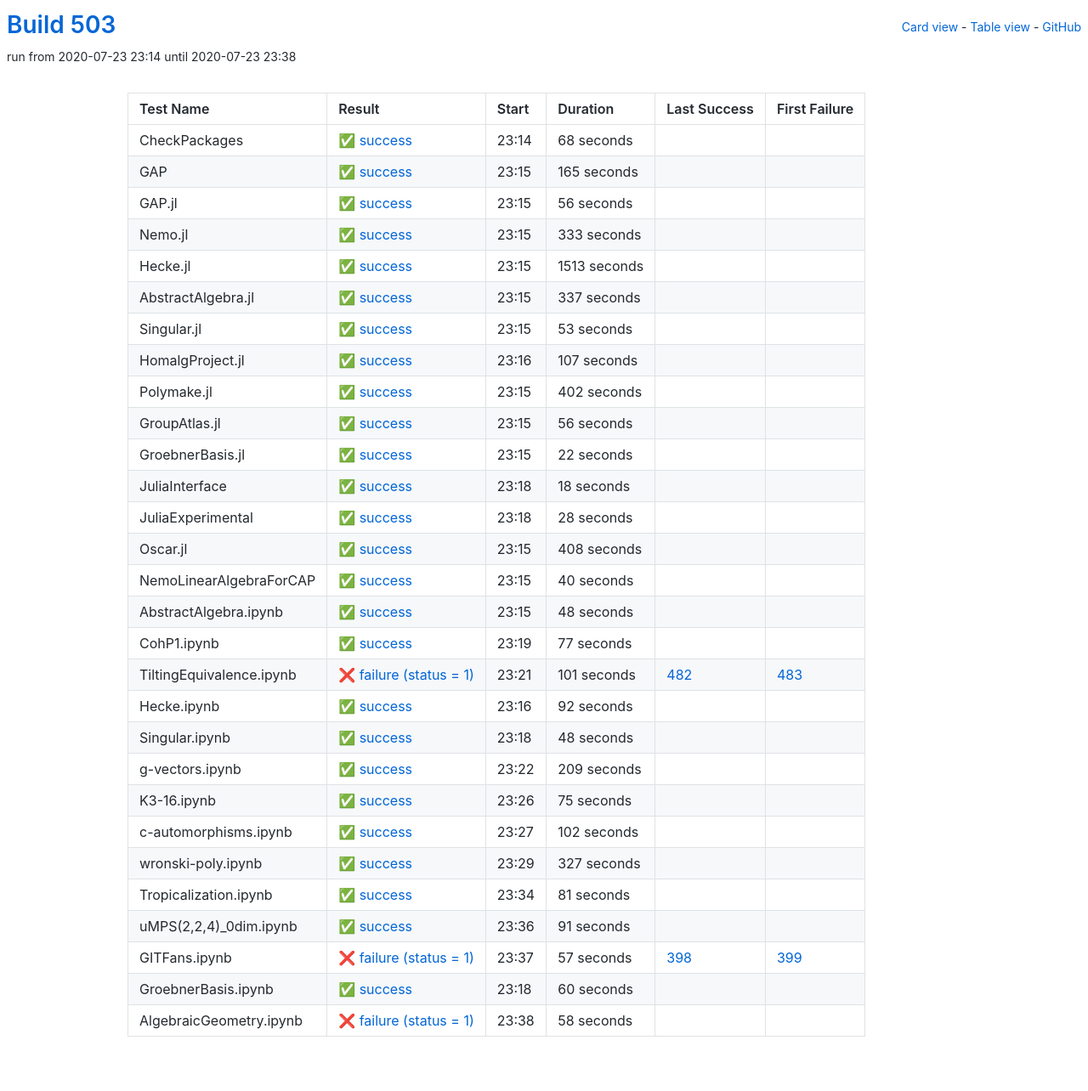
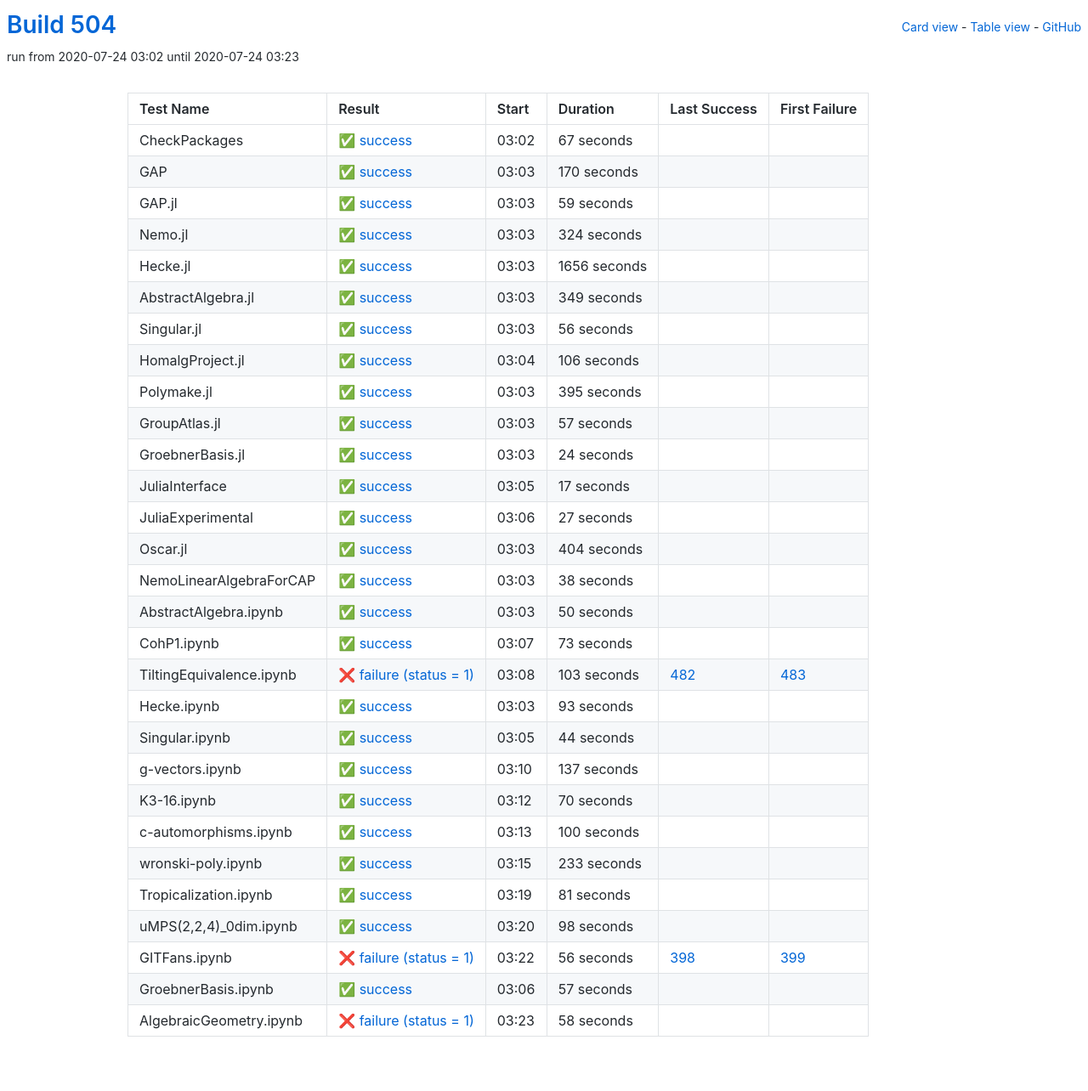
Before and after one commit to oscar-system/oscar-ci-status-stable, a Jekyll site: the page built from table.html, in a window 1280 px wide. Shown: the whole page at 85% size. Built offline with Jekyll 4.4.1, drawn with Linux system fonts in a browser that asks for light colours.

Commit message:
Build #504

```diff
--- a/_data/ci.yml
+++ b/_data/ci.yml
@@ -1,6 +1,6 @@
 ---
-build: 503
-build_url: https://oscarci.mathematik.uni-kl.de/job/oscar-stable/503/
+build: 504
+build_url: https://oscarci.mathematik.uni-kl.de/job/oscar-stable/504/
 job: oscar-stable
 organization: oscar-system
 repo: oscar-ci-status-stable
@@ -8,32 +8,80 @@ repourl: https://github.com/oscar-system/oscar-ci-status-stable
 tests:
 - name: CheckPackages
   id: checkpackages
-  log: https://oscarci.mathematik.uni-kl.de/job/oscar-stable/503/artifact/logs/build-503/CheckPackages.log
-  start: 2020-07-23 23:14
+  log: https://oscarci.mathematik.uni-kl.de/job/oscar-stable/504/artifact/logs/build-504/CheckPackages.log
+  start: 2020-07-24 03:02
   success: true
   exitcode: 0
   status: success
-  duration: 68
+  duration: 67
   last_success: false
   last_success_url:
   first_failure: false
   first_failure_url:
 - name: GAP
   id: gap
-  log: https://oscarci.mathematik.uni-kl.de/job/oscar-stable/503/artifact/logs/build-503/GAP.log
-  start: 2020-07-23 23:15
+  log: https://oscarci.mathematik.uni-kl.de/job/oscar-stable/504/artifact/logs/build-504/GAP.log
+  start: 2020-07-24 03:03
   success: true
   exitcode: 0
   status: success
-  duration: 165
+  duration: 170
   last_success: false
   last_success_url:
   first_failure: false
   first_failure_url:
 - name: GAP.jl
   id: gap-jl
-  log: https://oscarci.mathematik.uni-kl.de/job/oscar-stable/503/artifact/logs/build-503/GAP.jl.log
-  start: 2020-07-23 23:15
+  log: https://oscarci.mathematik.uni-kl.de/job/oscar-stable/504/artifact/logs/build-504/GAP.jl.log
+  start: 2020-07-24 03:03
+  success: true
+  exitcode: 0
+  status: success
+  duration: 59
+  last_success: false
+  last_success_url:
+  first_failure: false
+  first_failure_url:
+- name: Nemo.jl
+  id: nemo-jl
+  log: https://oscarci.mathematik.uni-kl.de/job/oscar-stable/504/artifact/logs/build-504/Nemo.jl.log
+  start: 2020-07-24 03:03
+  success: true
+  exitcode: 0
+  status: success
+  duration: 324
+  last_success: false
+  last_success_url:
+  first_failure: false
+  first_failure_url:
+- name: Hecke.jl
+  id: hecke-jl
+  log: https://oscarci.mathematik.uni-kl.de/job/oscar-stable/504/artifact/logs/build-504/Hecke.jl.log
+  start: 2020-07-24 03:03
+  success: true
+  exitcode: 0
+  status: success
+  duration: 1656
+  last_success: false
+  last_success_url:
+  first_failure: false
+  first_failure_url:
+- name: AbstractAlgebra.jl
+  id: abstractalgebra-jl
+  log: https://oscarci.mathematik.uni-kl.de/job/oscar-stable/504/artifact/logs/build-504/AbstractAlgebra.jl.log
+  start: 2020-07-24 03:03
+  success: true
+  exitcode: 0
+  status: success
+  duration: 349
+  last_success: false
+  last_success_url:
+  first_failure: false
+  first_failure_url:
+- name: Singular.jl
+  id: singular-jl
+  log: https://oscarci.mathematik.uni-kl.de/job/oscar-stable/504/artifact/logs/build-504/Singular.jl.log
+  start: 2020-07-24 03:03
   success: true
   exitcode: 0
   status: success
@@ -42,262 +90,214 @@ tests:
   last_success_url:
   first_failure: false
   first_failure_url:
-- name: Nemo.jl
-  id: nemo-jl
-  log: https://oscarci.mathematik.uni-kl.de/job/oscar-stable/503/artifact/logs/build-503/Nemo.jl.log
-  start: 2020-07-23 23:15
+- name: HomalgProject.jl
+  id: homalgproject-jl
+  log: https://oscarci.mathematik.uni-kl.de/job/oscar-stable/504/artifact/logs/build-504/HomalgProject.jl.log
+  start: 2020-07-24 03:04
   success: true
   exitcode: 0
   status: success
-  duration: 333
-  last_success: false
-  last_success_url:
-  first_failure: false
-  first_failure_url:
-- name: Hecke.jl
-  id: hecke-jl
-  log: https://oscarci.mathematik.uni-kl.de/job/oscar-stable/503/artifact/logs/build-503/Hecke.jl.log
-  start: 2020-07-23 23:15
-  success: true
-  exitcode: 0
-  status: success
-  duration: 1513
-  last_success: false
-  last_success_url:
-  first_failure: false
-  first_failure_url:
-- name: AbstractAlgebra.jl
-  id: abstractalgebra-jl
-  log: https://oscarci.mathematik.uni-kl.de/job/oscar-stable/503/artifact/logs/build-503/AbstractAlgebra.jl.log
-  start: 2020-07-23 23:15
-  success: true
-  exitcode: 0
-  status: success
-  duration: 337
-  last_success: false
-  last_success_url:
-  first_failure: false
-  first_failure_url:
-- name: Singular.jl
-  id: singular-jl
-  log: https://oscarci.mathematik.uni-kl.de/job/oscar-stable/503/artifact/logs/build-503/Singular.jl.log
-  start: 2020-07-23 23:15
-  success: true
-  exitcode: 0
-  status: success
-  duration: 53
-  last_success: false
-  last_success_url:
-  first_failure: false
-  first_failure_url:
-- name: HomalgProject.jl
-  id: homalgproject-jl
-  log: https://oscarci.mathematik.uni-kl.de/job/oscar-stable/503/artifact/logs/build-503/HomalgProject.jl.log
-  start: 2020-07-23 23:16
-  success: true
-  exitcode: 0
-  status: success
-  duration: 107
+  duration: 106
   last_success: false
   last_success_url:
   first_failure: false
   first_failure_url:
 - name: Polymake.jl
   id: polymake-jl
-  log: https://oscarci.mathematik.uni-kl.de/job/oscar-stable/503/artifact/logs/build-503/Polymake.jl.log
-  start: 2020-07-23 23:15
+  log: https://oscarci.mathematik.uni-kl.de/job/oscar-stable/504/artifact/logs/build-504/Polymake.jl.log
+  start: 2020-07-24 03:03
   success: true
   exitcode: 0
   status: success
-  duration: 402
+  duration: 395
   last_success: false
   last_success_url:
   first_failure: false
   first_failure_url:
 - name: GroupAtlas.jl
   id: groupatlas-jl
-  log: https://oscarci.mathematik.uni-kl.de/job/oscar-stable/503/artifact/logs/build-503/GroupAtlas.jl.log
-  start: 2020-07-23 23:15
+  log: https://oscarci.mathematik.uni-kl.de/job/oscar-stable/504/artifact/logs/build-504/GroupAtlas.jl.log
+  start: 2020-07-24 03:03
   success: true
   exitcode: 0
   status: success
-  duration: 56
+  duration: 57
   last_success: false
   last_success_url:
   first_failure: false
   first_failure_url:
 - name: GroebnerBasis.jl
   id: groebnerbasis-jl
-  log: https://oscarci.mathematik.uni-kl.de/job/oscar-stable/503/artifact/logs/build-503/GroebnerBasis.jl.log
-  start: 2020-07-23 23:15
+  log: https://oscarci.mathematik.uni-kl.de/job/oscar-stable/504/artifact/logs/build-504/GroebnerBasis.jl.log
+  start: 2020-07-24 03:03
   success: true
   exitcode: 0
   status: success
-  duration: 22
+  duration: 24
   last_success: false
   last_success_url:
   first_failure: false
   first_failure_url:
 - name: JuliaInterface
   id: juliainterface
-  log: https://oscarci.mathematik.uni-kl.de/job/oscar-stable/503/artifact/logs/build-503/JuliaInterface.log
-  start: 2020-07-23 23:18
+  log: https://oscarci.mathematik.uni-kl.de/job/oscar-stable/504/artifact/logs/build-504/JuliaInterface.log
+  start: 2020-07-24 03:05
   success: true
   exitcode: 0
   status: success
-  duration: 18
+  duration: 17
   last_success: false
   last_success_url:
   first_failure: false
   first_failure_url:
 - name: JuliaExperimental
   id: juliaexperimental
-  log: https://oscarci.mathematik.uni-kl.de/job/oscar-stable/503/artifact/logs/build-503/JuliaExperimental.log
-  start: 2020-07-23 23:18
+  log: https://oscarci.mathematik.uni-kl.de/job/oscar-stable/504/artifact/logs/build-504/JuliaExperimental.log
+  start: 2020-07-24 03:06
   success: true
   exitcode: 0
   status: success
-  duration: 28
+  duration: 27
   last_success: false
   last_success_url:
   first_failure: false
   first_failure_url:
 - name: Oscar.jl
   id: oscar-jl
-  log: https://oscarci.mathematik.uni-kl.de/job/oscar-stable/503/artifact/logs/build-503/Oscar.jl.log
-  start: 2020-07-23 23:15
+  log: https://oscarci.mathematik.uni-kl.de/job/oscar-stable/504/artifact/logs/build-504/Oscar.jl.log
+  start: 2020-07-24 03:03
   success: true
   exitcode: 0
   status: success
-  duration: 408
+  duration: 404
   last_success: false
   last_success_url:
   first_failure: false
   first_failure_url:
 - name: NemoLinearAlgebraForCAP
   id: nemolinearalgebraforcap
-  log: https://oscarci.mathematik.uni-kl.de/job/oscar-stable/503/artifact/logs/build-503/NemoLinearAlgebraForCAP.log
-  start: 2020-07-23 23:15
+  log: https://oscarci.mathematik.uni-kl.de/job/oscar-stable/504/artifact/logs/build-504/NemoLinearAlgebraForCAP.log
+  start: 2020-07-24 03:03
   success: true
   exitcode: 0
   status: success
-  duration: 40
+  duration: 38
   last_success: false
   last_success_url:
   first_failure: false
   first_failure_url:
 - name: AbstractAlgebra.ipynb
   id: abstractalgebra-ipynb
-  log: https://oscarci.mathematik.uni-kl.de/job/oscar-stable/503/artifact/logs/build-503/AbstractAlgebra.ipynb.log
-  start: 2020-07-23 23:15
+  log: https://oscarci.mathematik.uni-kl.de/job/oscar-stable/504/artifact/logs/build-504/AbstractAlgebra.ipynb.log
+  start: 2020-07-24 03:03
   success: true
   exitcode: 0
   status: success
-  duration: 48
+  duration: 50
   last_success: false
   last_success_url:
   first_failure: false
   first_failure_url:
 - name: CohP1.ipynb
   id: cohp1-ipynb
-  log: https://oscarci.mathematik.uni-kl.de/job/oscar-stable/503/artifact/logs/build-503/CohP1.ipynb.log
-  start: 2020-07-23 23:19
+  log: https://oscarci.mathematik.uni-kl.de/job/oscar-stable/504/artifact/logs/build-504/CohP1.ipynb.log
+  start: 2020-07-24 03:07
   success: true
   exitcode: 0
   status: success
-  duration: 77
+  duration: 73
   last_success: false
   last_success_url:
   first_failure: false
   first_failure_url:
 - name: TiltingEquivalence.ipynb
   id: tiltingequivalence-ipynb
-  log: https://oscarci.mathematik.uni-kl.de/job/oscar-stable/503/artifact/logs/build-503/TiltingEquivalence.ipynb.log
-  start: 2020-07-23 23:21
+  log: https://oscarci.mathematik.uni-kl.de/job/oscar-stable/504/artifact/logs/build-504/TiltingEquivalence.ipynb.log
+  start: 2020-07-24 03:08
   success: false
   exitcode: 1
   status: failure
-  duration: 101
+  duration: 103
   last_success: 482
   last_success_url: https://oscarci.mathematik.uni-kl.de/job/oscar-stable/482/
   first_failure: 483
   first_failure_url: https://oscarci.mathematik.uni-kl.de/job/oscar-stable/483/
 - name: Hecke.ipynb
   id: hecke-ipynb
-  log: https://oscarci.mathematik.uni-kl.de/job/oscar-stable/503/artifact/logs/build-503/Hecke.ipynb.log
-  start: 2020-07-23 23:16
+  log: https://oscarci.mathematik.uni-kl.de/job/oscar-stable/504/artifact/logs/build-504/Hecke.ipynb.log
+  start: 2020-07-24 03:03
   success: true
   exitcode: 0
   status: success
-  duration: 92
+  duration: 93
   last_success: false
   last_success_url:
   first_failure: false
   first_failure_url:
 - name: Singular.ipynb
   id: singular-ipynb
-  log: https://oscarci.mathematik.uni-kl.de/job/oscar-stable/503/artifact/logs/build-503/Singular.ipynb.log
-  start: 2020-07-23 23:18
+  log: https://oscarci.mathematik.uni-kl.de/job/oscar-stable/504/artifact/logs/build-504/Singular.ipynb.log
+  start: 2020-07-24 03:05
   success: true
   exitcode: 0
   status: success
-  duration: 48
+  duration: 44
   last_success: false
   last_success_url:
   first_failure: false
   first_failure_url:
 - name: g-vectors.ipynb
   id: g-vectors-ipynb
-  log: https://oscarci.mathematik.uni-kl.de/job/oscar-stable/503/artifact/logs/build-503/g-vectors.ipynb.log
-  start: 2020-07-23 23:22
+  log: https://oscarci.mathematik.uni-kl.de/job/oscar-stable/504/artifact/logs/build-504/g-vectors.ipynb.log
+  start: 2020-07-24 03:10
   success: true
   exitcode: 0
   status: success
-  duration: 209
+  duration: 137
   last_success: false
   last_success_url:
   first_failure: false
   first_failure_url:
 - name: K3-16.ipynb
   id: k3-16-ipynb
-  log: https://oscarci.mathematik.uni-kl.de/job/oscar-stable/503/artifact/logs/build-503/K3-16.ipynb.log
-  start: 2020-07-23 23:26
+  log: https://oscarci.mathematik.uni-kl.de/job/oscar-stable/504/artifact/logs/build-504/K3-16.ipynb.log
+  start: 2020-07-24 03:12
   success: true
   exitcode: 0
   status: success
-  duration: 75
+  duration: 70
   last_success: false
   last_success_url:
   first_failure: false
   first_failure_url:
 - name: c-automorphisms.ipynb
   id: c-automorphisms-ipynb
-  log: https://oscarci.mathematik.uni-kl.de/job/oscar-stable/503/artifact/logs/build-503/c-automorphisms.ipynb.log
-  start: 2020-07-23 23:27
+  log: https://oscarci.mathematik.uni-kl.de/job/oscar-stable/504/artifact/logs/build-504/c-automorphisms.ipynb.log
+  start: 2020-07-24 03:13
   success: true
   exitcode: 0
   status: success
-  duration: 102
+  duration: 100
   last_success: false
   last_success_url:
   first_failure: false
   first_failure_url:
 - name: wronski-poly.ipynb
   id: wronski-poly-ipynb
-  log: https://oscarci.mathematik.uni-kl.de/job/oscar-stable/503/artifact/logs/build-503/wronski-poly.ipynb.log
-  start: 2020-07-23 23:29
+  log: https://oscarci.mathematik.uni-kl.de/job/oscar-stable/504/artifact/logs/build-504/wronski-poly.ipynb.log
+  start: 2020-07-24 03:15
   success: true
   exitcode: 0
   status: success
-  duration: 327
+  duration: 233
   last_success: false
   last_success_url:
   first_failure: false
   first_failure_url:
 - name: Tropicalization.ipynb
   id: tropicalization-ipynb
-  log: https://oscarci.mathematik.uni-kl.de/job/oscar-stable/503/artifact/logs/build-503/Tropicalization.ipynb.log
-  start: 2020-07-23 23:34
+  log: https://oscarci.mathematik.uni-kl.de/job/oscar-stable/504/artifact/logs/build-504/Tropicalization.ipynb.log
+  start: 2020-07-24 03:19
   success: true
   exitcode: 0
   status: success
@@ -308,44 +308,44 @@ tests:
   first_failure_url:
 - name: uMPS(2,2,4)_0dim.ipynb
   id: umps-2-2-4-0dim-ipynb
-  log: https://oscarci.mathematik.uni-kl.de/job/oscar-stable/503/artifact/logs/build-503/uMPS-2-2-4-_0dim.ipynb.log
-  start: 2020-07-23 23:36
+  log: https://oscarci.mathematik.uni-kl.de/job/oscar-stable/504/artifact/logs/build-504/uMPS-2-2-4-_0dim.ipynb.log
+  start: 2020-07-24 03:20
   success: true
   exitcode: 0
   status: success
-  duration: 91
+  duration: 98
   last_success: false
   last_success_url:
   first_failure: false
   first_failure_url:
 - name: GITFans.ipynb
   id: gitfans-ipynb
-  log: https://oscarci.mathematik.uni-kl.de/job/oscar-stable/503/artifact/logs/build-503/GITFans.ipynb.log
-  start: 2020-07-23 23:37
+  log: https://oscarci.mathematik.uni-kl.de/job/oscar-stable/504/artifact/logs/build-504/GITFans.ipynb.log
+  start: 2020-07-24 03:22
   success: false
   exitcode: 1
   status: failure
-  duration: 57
+  duration: 56
   last_success: 398
   last_success_url: https://oscarci.mathematik.uni-kl.de/job/oscar-stable/398/
   first_failure: 399
   first_failure_url: https://oscarci.mathematik.uni-kl.de/job/oscar-stable/399/
 - name: GroebnerBasis.ipynb
   id: groebnerbasis-ipynb
-  log: https://oscarci.mathematik.uni-kl.de/job/oscar-stable/503/artifact/logs/build-503/GroebnerBasis.ipynb.log
-  start: 2020-07-23 23:18
+  log: https://oscarci.mathematik.uni-kl.de/job/oscar-stable/504/artifact/logs/build-504/GroebnerBasis.ipynb.log
+  start: 2020-07-24 03:06
   success: true
   exitcode: 0
   status: success
-  duration: 60
+  duration: 57
   last_success: false
   last_success_url:
   first_failure: false
   first_failure_url:
 - name: AlgebraicGeometry.ipynb
   id: algebraicgeometry-ipynb
-  log: https://oscarci.mathematik.uni-kl.de/job/oscar-stable/503/artifact/logs/build-503/AlgebraicGeometry.ipynb.log
-  start: 2020-07-23 23:38
+  log: https://oscarci.mathematik.uni-kl.de/job/oscar-stable/504/artifact/logs/build-504/AlgebraicGeometry.ipynb.log
+  start: 2020-07-24 03:23
   success: false
   exitcode: 1
   status: failure
```
Also changed, not shown: README.md.
